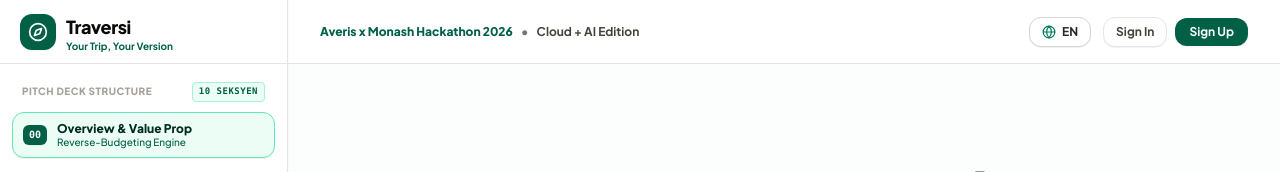
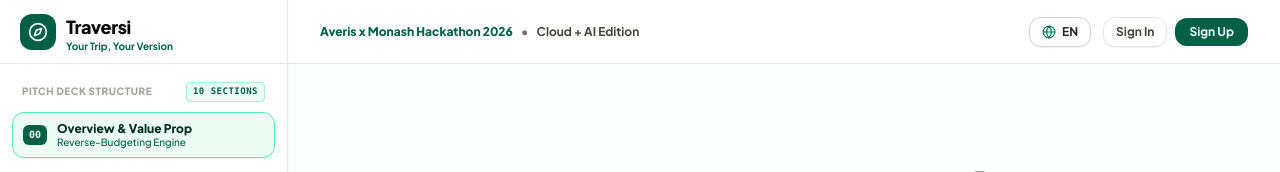
Before and after one commit to cs-mirakim/traversi, a Next.js app: page / in a window 1280 px wide. Shown: the top 172 px of the page. Built offline with nearby package versions, Linux system fonts and the light colour scheme.

Commit message:
fix: make pitch deck structure badge bilingual (10 Seksyen / 10 Sections)

```diff
--- a/components/Navbar.tsx
+++ b/components/Navbar.tsx
@@ -196,7 +196,7 @@ export default function Navbar() {
           <div className="px-2.5 py-1.5 text-[10px] font-black text-stone-400 uppercase tracking-wider flex items-center justify-between">
             <span>{locale === "bm" ? "Struktur Pitch Deck" : "Pitch Deck Structure"}</span>
             <span className="text-[9px] font-mono font-bold px-1.5 py-0.5 bg-emerald-50 text-emerald-800 rounded border border-emerald-200">
-              10 Seksyen
+              {locale === "bm" ? "10 Seksyen" : "10 Sections"}
             </span>
           </div>
 
```
